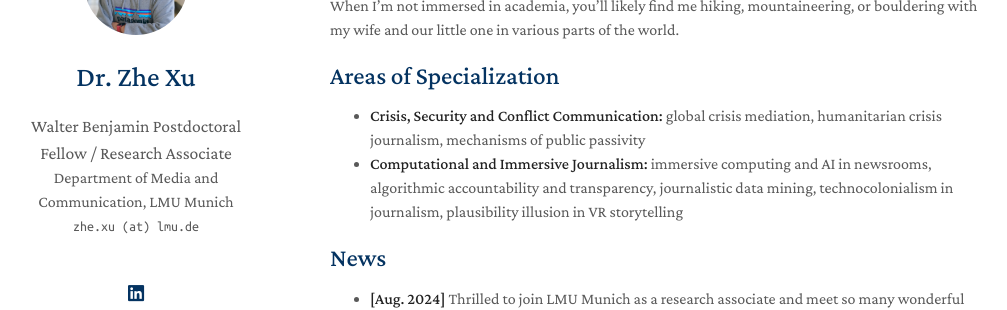
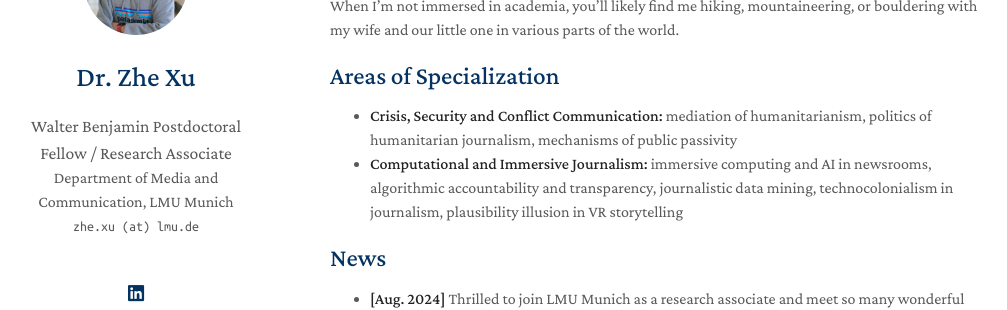
Before and after one commit to zhexuphd/home, a Jekyll site: the page built from index.md, in a window 1280 px wide and 900 px high, scrolled down 358 px. Shown: the part 153-463 px from the top of the window, without its empty margins (140-1147 px from the left). Built offline with Jekyll 4.4.1, drawn with Linux system fonts in a browser that asks for light colours; a style sheet for code colours, icons or effects is not loaded; our own code applies the rules of GitHub Pages for plain Markdown files.

Commit message:
Update index.md

```diff
--- a/index.md
+++ b/index.md
@@ -14,7 +14,7 @@ When I’m not immersed in academia, you’ll likely find me hiking, mountaineer
 
 ## Areas of Specialization
 
-- **Crisis, Security and Conflict Communication:** global crisis mediation, humanitarian crisis journalism, mechanisms of public passivity
+- **Crisis, Security and Conflict Communication:** mediation of humanitarianism, politics of humanitarian journalism, mechanisms of public passivity
 - **Computational and Immersive Journalism:** immersive computing and AI in newsrooms, algorithmic accountability and transparency, journalistic data mining, technocolonialism in journalism, plausibility illusion in VR storytelling
 
 ## News
```
